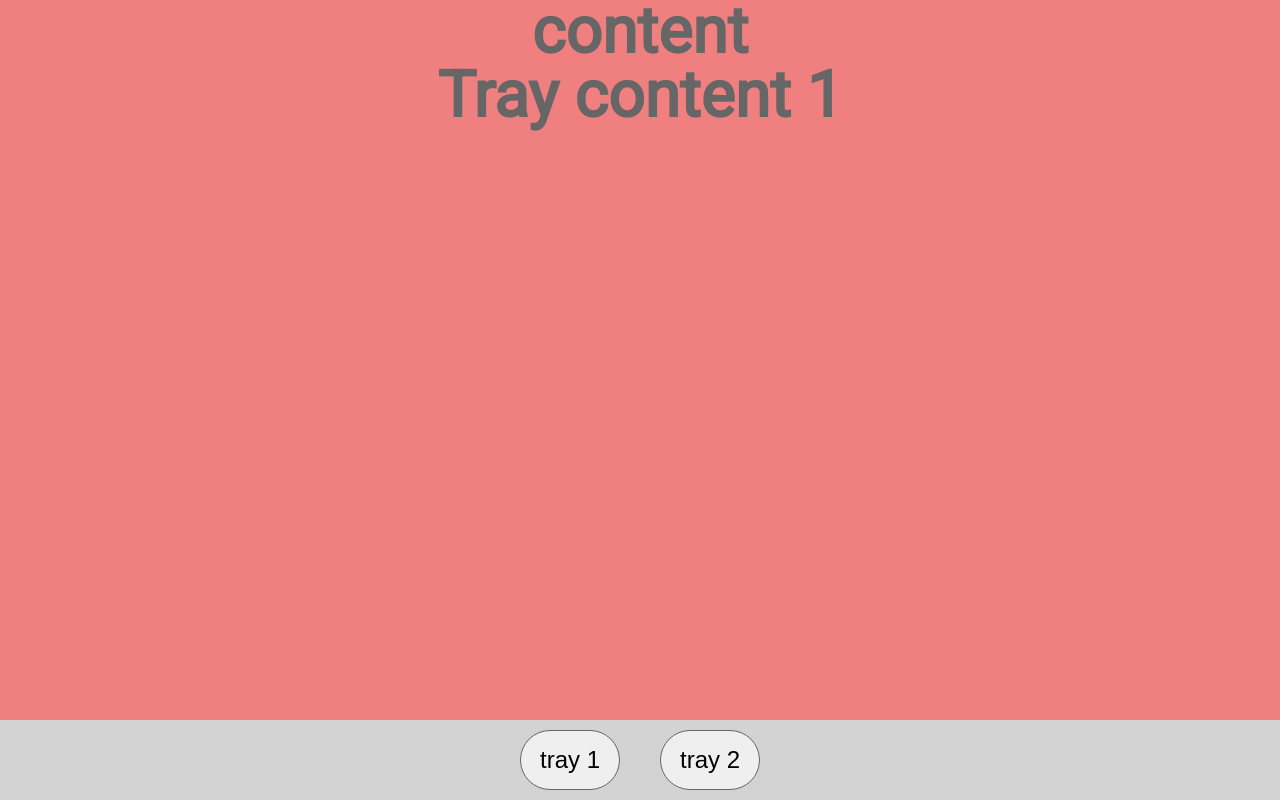
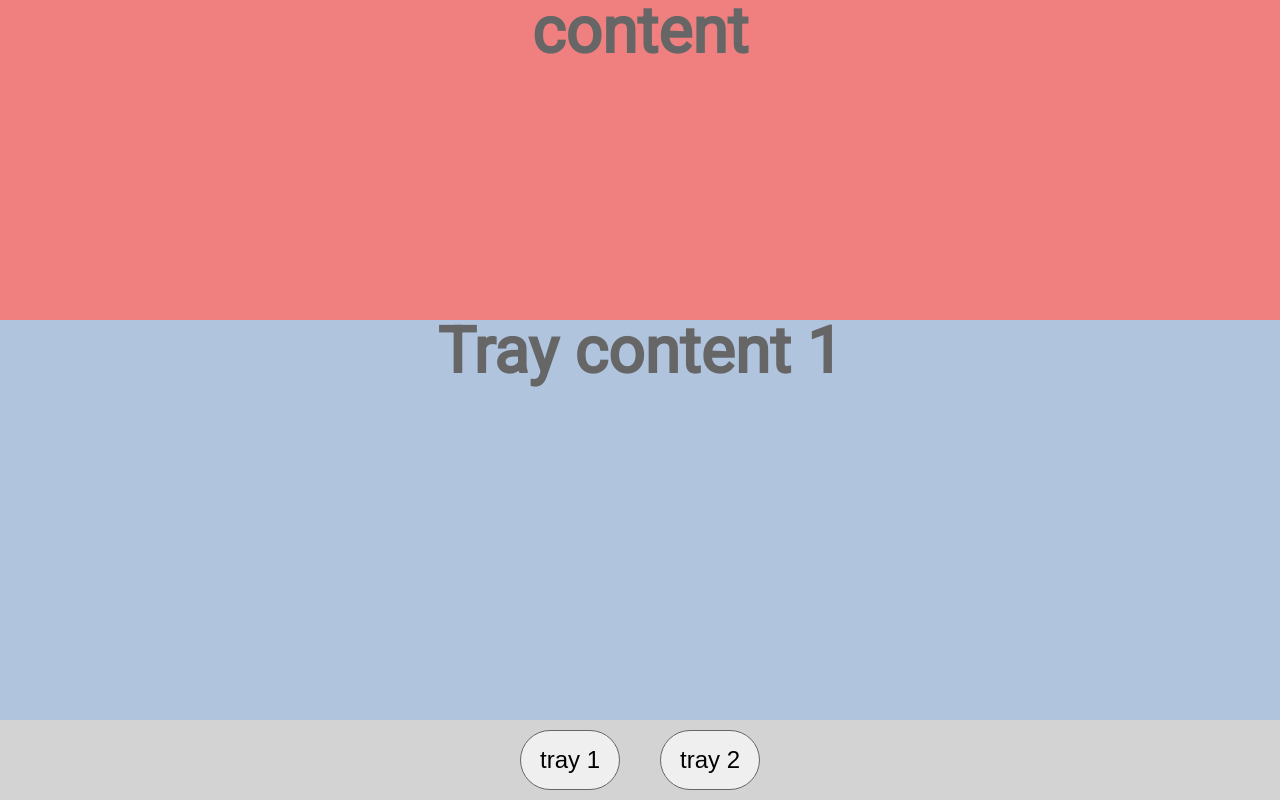
Before and after one commit to vindigo/slide-panel, a website: page index.html in a window 1280 px wide. Both pictures are taken after a click on the button "tray 1". Drawn offline with nearby package versions, Linux system fonts and the light colour scheme.

Commit message:
WIP add slide up/down functionality

```diff
--- a/assets/css/style.css
+++ b/assets/css/style.css
@@ -36,7 +36,7 @@ main {
   height: 90%;
 }
 
-.tray-content {
+.tray {
   background-color: lightsteelblue;
   height: 50%;
   width: 100%;
--- a/assets/js/main.js
+++ b/assets/js/main.js
@@ -1,12 +1,9 @@
 document.addEventListener("DOMContentLoaded", function () {
-  console.log("ready");
-
-
 
   var btnTray1 = document.querySelector('.btn-1');
   var btnTray2 = document.querySelector('.btn-2');
 
-  var allTrays = document.querySelectorAll('.tray')
+  allTrays = document.querySelectorAll('.tray')
   var trayContent1 = document.querySelector('.tray-1');
   var trayContent2 = document.querySelector('.tray-2');
   btnTray1.addEventListener('click', function () {
@@ -28,7 +25,12 @@ function toggleTray(tray) {
 }
 
 function openTray(tray) {
-  console.log(tray);
+  // allTrays.forEach(function (item) {
+  //   if (!item.hasClass('hidden')) {
+  //     closeTray(item);
+  //   }
+
+  // });
   tray.classList.remove('hidden');
   tray.classList.add('slideInUp');
 }
```
Also changed, not shown: css/style.css (deleted), js/main.js (deleted).
